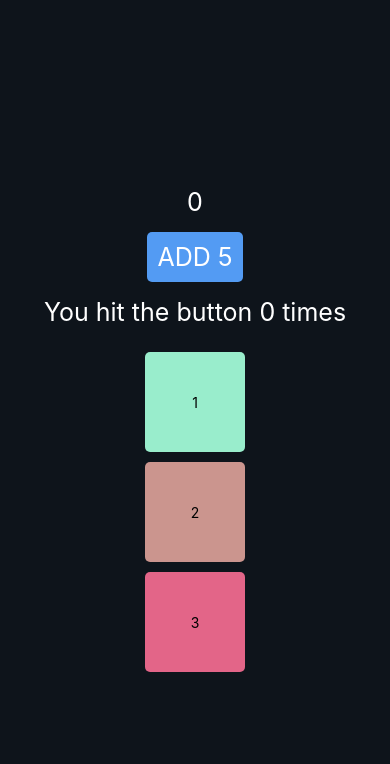
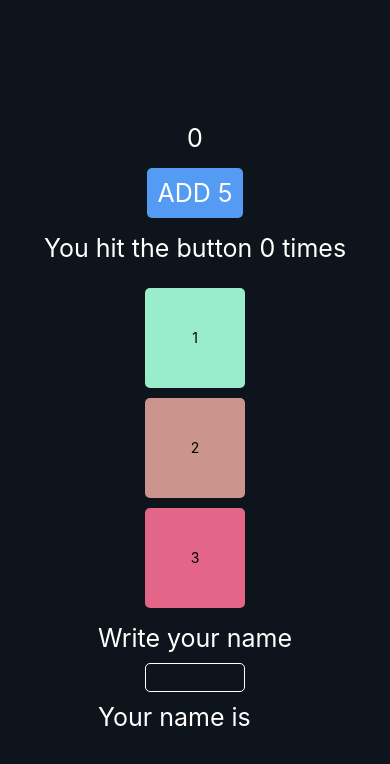
Before and after one commit to hgobr/ReactNativeApp, a React Native app: screen / in a window 390 px wide. Shown: the top 764 px of the page. Built offline with nearby package versions, Linux system fonts and the light colour scheme.

Commit message:
update main files

```diff
--- a/App.js
+++ b/App.js
@@ -10,6 +10,7 @@ import {
   Pressable,
   TouchableOpacity,
   ScrollView,
+  TextInput,
 } from 'react-native';
 
 export default function App() {
@@ -22,6 +23,8 @@ export default function App() {
     setHitButton(hitButton + 1);
   };
 
+  const [name, setName] = useState();
+
   return (
     <View style={styles.container}>
       <StatusBar style="inverted" />
@@ -33,17 +36,24 @@ export default function App() {
         <Text style={styles.Text}>You hit the button {hitButton} times</Text>
       </View>
       <View style={styles.wrapSquares}>
-        <ScrollView>
-          <View style={[styles.viewBase, styles.view01]}>
+        <View style={[styles.squareBase, styles.square01]}>
           <Text>1</Text>
         </View>
-          <View style={[styles.viewBase, styles.view02]}>
+        <View style={[styles.squareBase, styles.square02]}>
           <Text>2</Text>
         </View>
-          <View style={[styles.viewBase, styles.view03]}>
+        <View style={[styles.squareBase, styles.square03]}>
           <Text>3</Text>
         </View>
-        </ScrollView>
+      </View>
+      <View>
+        <Text style={styles.Text}>Write your name</Text>
+        <TextInput
+          style={styles.input}
+          keyboardAppearance={'dark'}
+          onChangeText={(i) => setName(i)}
+        />
+        <Text style={styles.Text}>Your name is {name}</Text>
       </View>
     </View>
   );
@@ -73,9 +83,16 @@ const styles = StyleSheet.create({
     margin: 5,
   },
   wrapSquares: {
-    flexDirection: 'row',
+    flexDirection: 'column',
+    justifyContent: 'center',
+    alignItems: 'center',
   },
-  viewBase: {
+  scrollView: {
+    alignSelf: 'center',
+    borderWidth: 5,
+    borderColor: '#fff',
+  },
+  squareBase: {
     width: 100,
     height: 100,
     justifyContent: 'center',
@@ -83,13 +100,23 @@ const styles = StyleSheet.create({
     margin: 5,
     borderRadius: 5,
   },
-  view01: {
+  square01: {
     backgroundColor: '#99EDCC',
   },
-  view02: {
+  square02: {
     backgroundColor: '#CB958E',
   },
-  view03: {
+  square03: {
     backgroundColor: '#E36588',
   },
+  input: {
+    borderWidth: 1,
+    borderColor: '#fff',
+    padding: 5,
+    width: 100,
+    borderRadius: 5,
+    color: '#fff',
+    alignSelf: 'center',
+    textAlign: 'center',
+  },
 });
```
Lines whose indentation alone changed are shown as unchanged.
